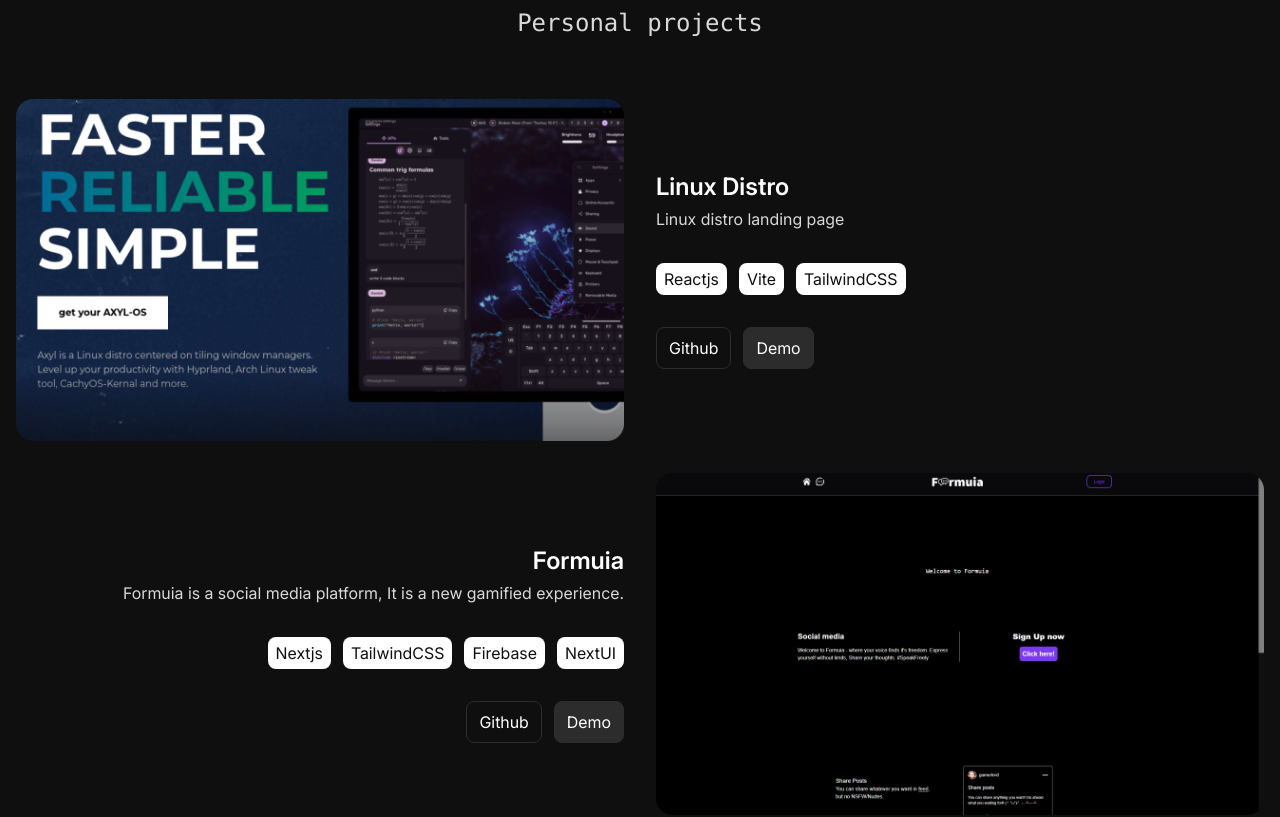
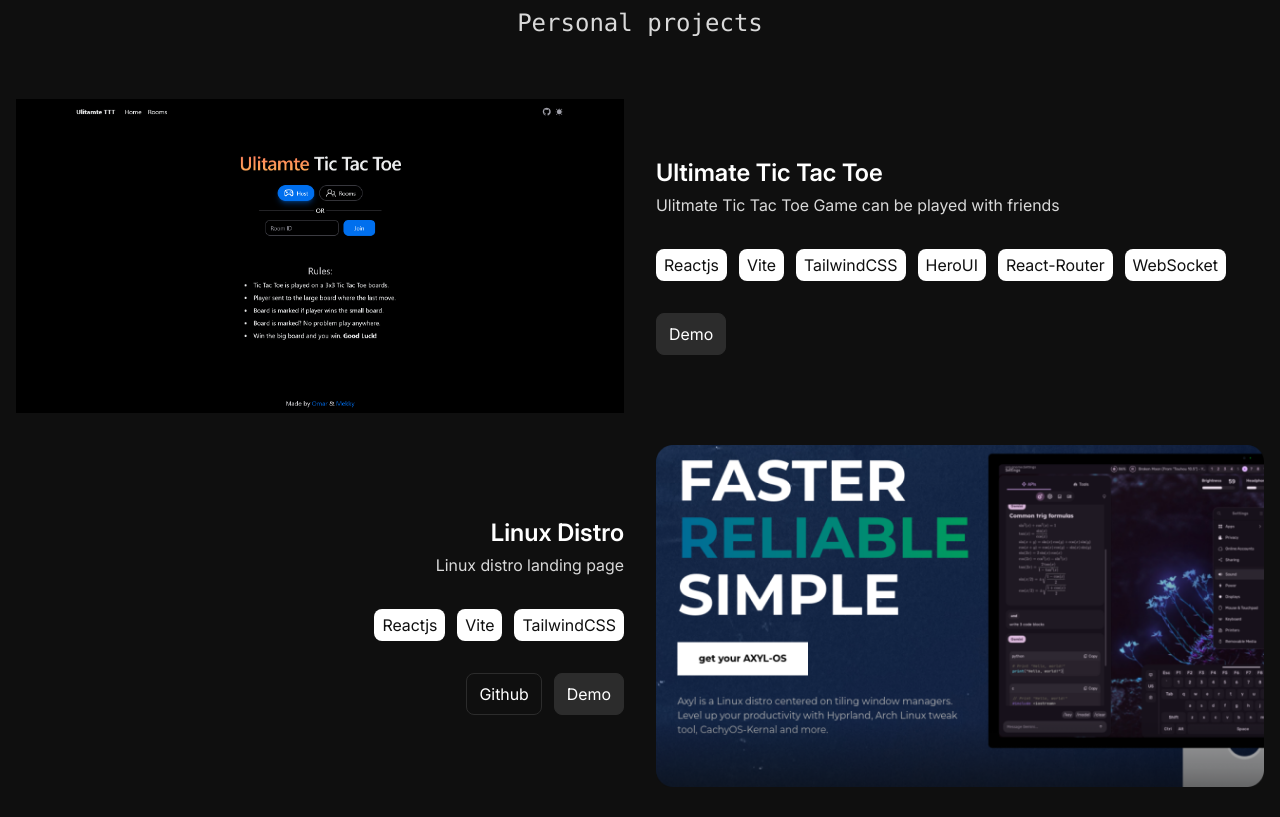
Before and after one commit to OmarIsADev/portfolio-v2, a React (Vite) app: page / in a window 1280 px wide. Shown: the part 983-1800 px from the top of the page. Built offline with nearby package versions, Linux system fonts and the light colour scheme.

Commit message:
added project ultimate ttt

```diff
--- a/src/sections/projects.jsx
+++ b/src/sections/projects.jsx
@@ -2,8 +2,16 @@
 import axyl from "../assets/projects/axyl.png";
 import formuia from "../assets/projects/formuia.png";
 import whatsapp from "../assets/projects/whatsapp.png";
+import uttt from "../assets/projects/uttt.png"
 
 const projects = [
+  {
+    header: "Ultimate Tic Tac Toe",
+    description: "Ulitmate Tic Tac Toe Game can be played with friends",
+    img:uttt,
+    demo: "http://ttt.chatty.social",
+    stack: ["Reactjs", "Vite", "TailwindCSS", "HeroUI", "React-Router", "WebSocket"]
+  },
   {
     header: "Linux Distro",
     description: "Linux distro landing page",
@@ -19,7 +27,7 @@
     img: formuia,
     demo: "https://formuia.vercel.app",
     github: "https://github.com/omarisadev/formuia",
-    stack: ["Nextjs", "TailwindCSS", "Firebase", "NextUI"],
+    stack: ["Nextjs", "TailwindCSS", "Firebase", "HeroUI"],
   },
   {
     header: "Whatsapp Clone",
```
Also changed, not shown: src/assets/projects/uttt.png (added).
